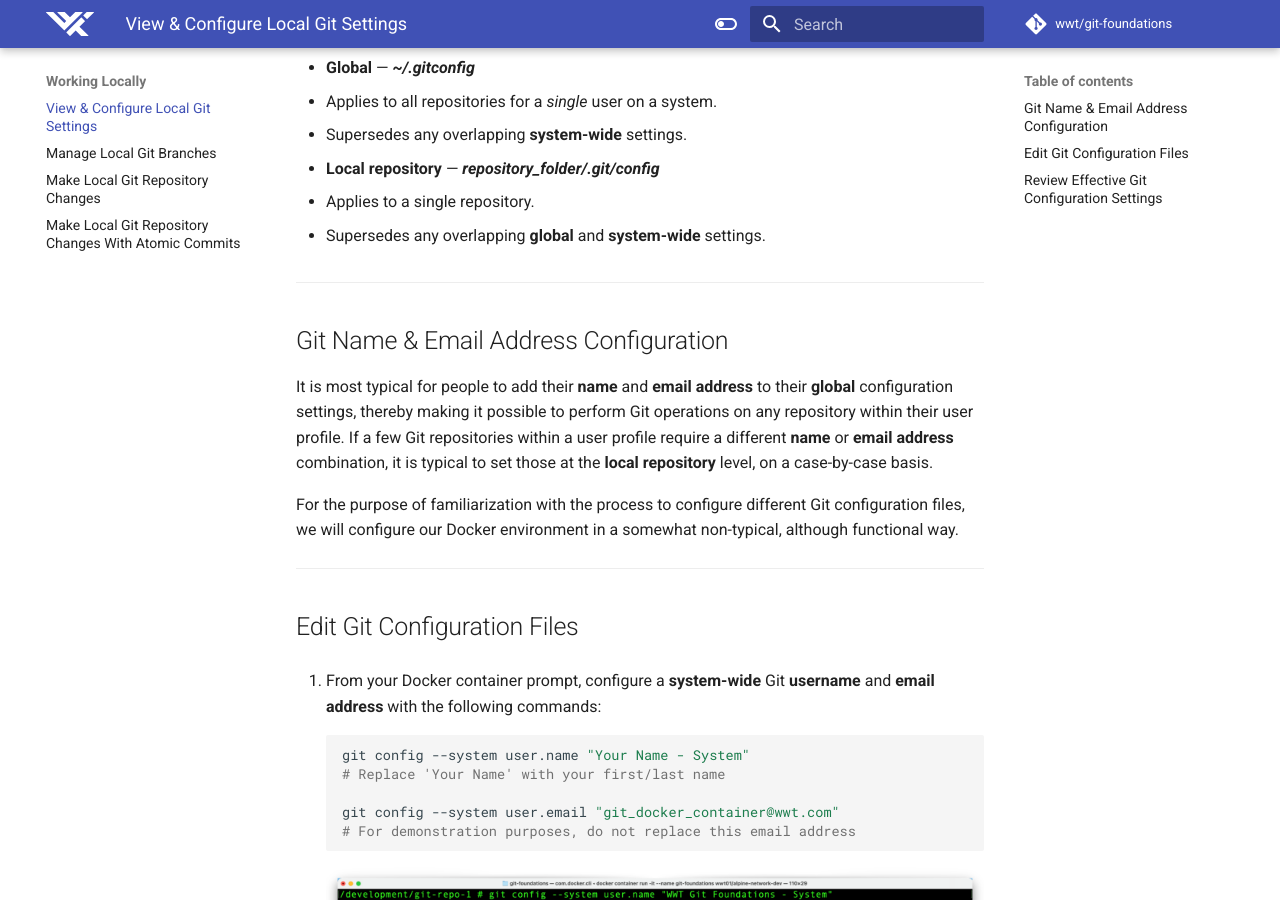
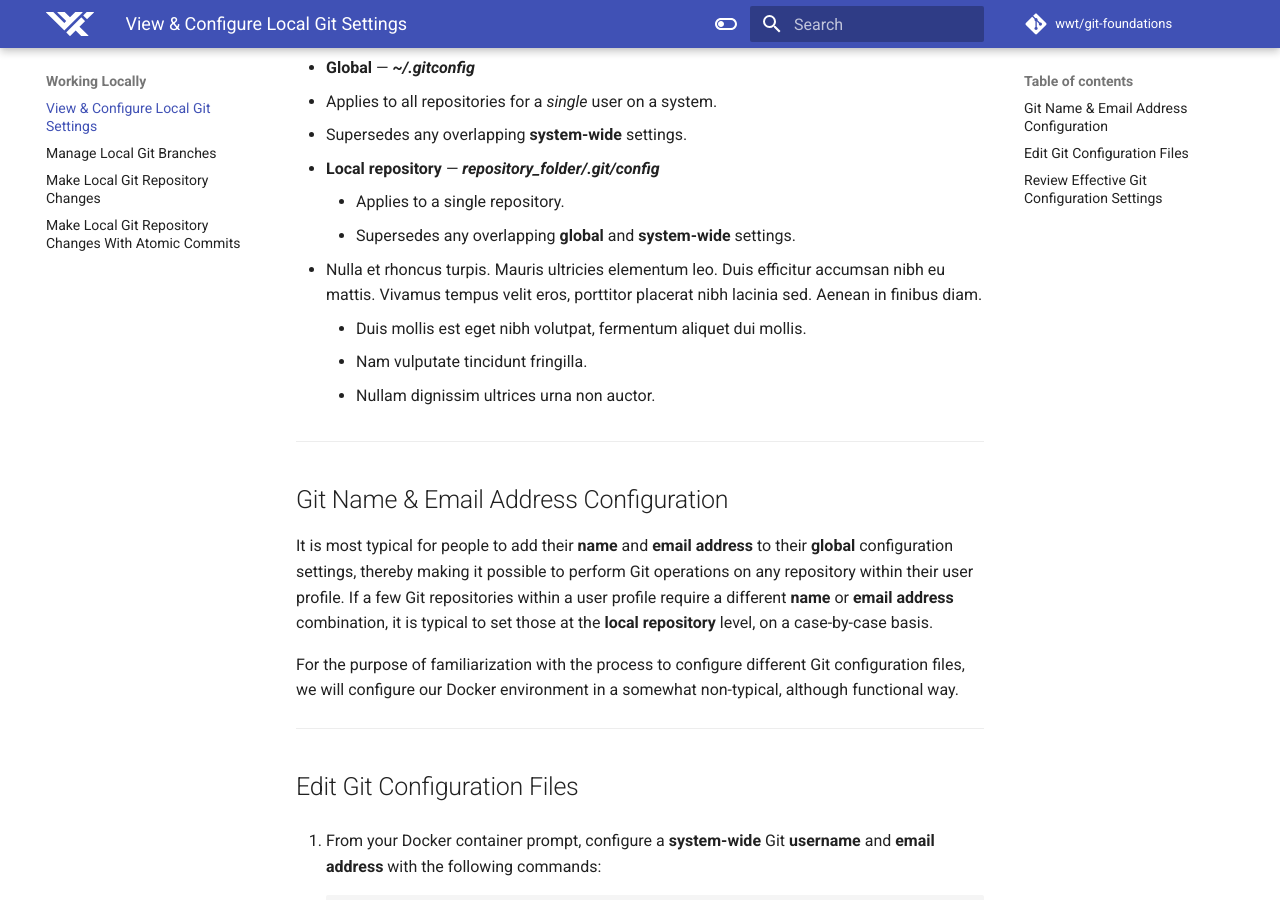
Before and after one commit to wwt/git-foundations, an MkDocs documentation site: the page built from docs/sections/section_6.md, in a window 1280 px wide and 900 px high, scrolled down 475 px. Built offline with MkDocs 1.6.1 and Material for MkDocs 9.7.7, drawn with Linux system fonts in a browser that asks for light colours; comment, search, counter and statistics services are not loaded.

```diff
--- a/docs/sections/section_6.md
+++ b/docs/sections/section_6.md
@@ -6,19 +6,25 @@ Git has several tiers of configuration files, and we will explore the three most
 
 - **System-wide** — **_/etc/gitconfig_**
 
-  - Applies to all repositories for _all_ users on a system.
+  + Applies to all repositories for _all_ users on a system.
 
 - **Global** — **_~/.gitconfig_**
 
-  - Applies to all repositories for a _single_ user on a system.
-
-  - Supersedes any overlapping **system-wide** settings.
+  * Applies to all repositories for a _single_ user on a system.
+  * Supersedes any overlapping **system-wide** settings.
 
 - **Local repository** — **_repository_folder/.git/config_**
 
-  - Applies to a single repository.
+    - Applies to a single repository.
+    - Supersedes any overlapping **global** and **system-wide** settings.
 
-  - Supersedes any overlapping **global** and **system-wide** settings.
+- Nulla et rhoncus turpis. Mauris ultricies elementum leo. Duis efficitur
+  accumsan nibh eu mattis. Vivamus tempus velit eros, porttitor placerat nibh
+  lacinia sed. Aenean in finibus diam.
+
+    * Duis mollis est eget nibh volutpat, fermentum aliquet dui mollis.
+    * Nam vulputate tincidunt fringilla.
+    * Nullam dignissim ultrices urna non auctor.
 
 ---
 
```
